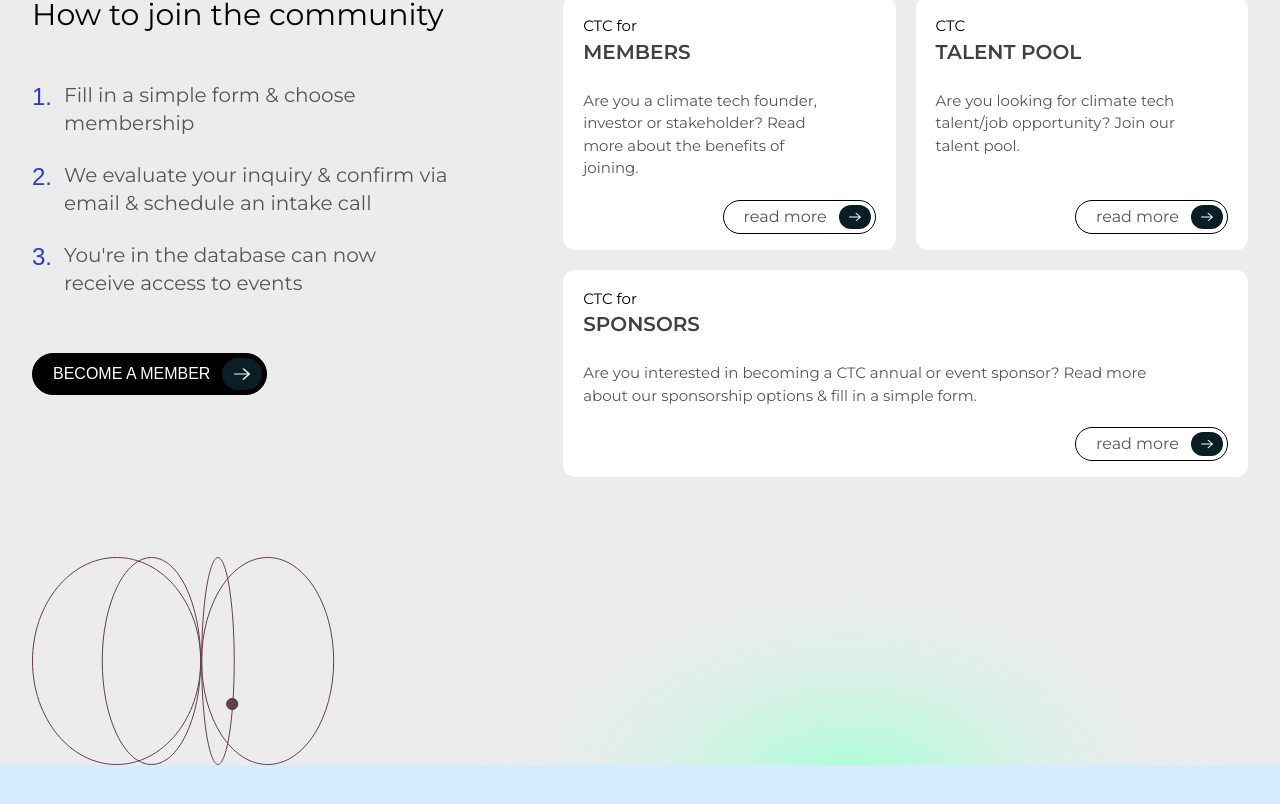
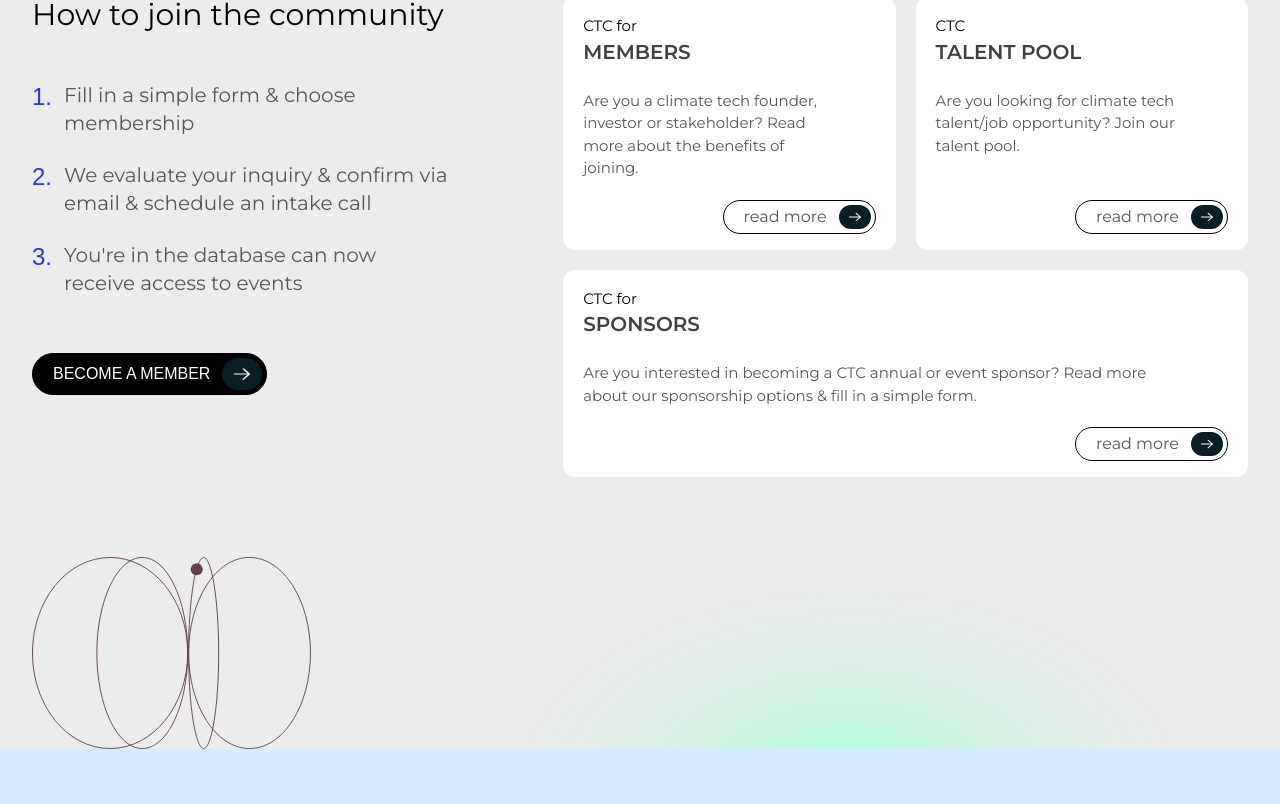
Before and after one commit to ravdz/ctc-lp, a Next.js app: page / in a window 1280 px wide. Shown: the part 2885-3689 px from the top of the page. Built offline with nearby package versions, Linux system fonts and the light colour scheme; a web font is replaced by a local one.

Commit message:
Animate multiple circles

```diff
--- a/src/components/atoms/AnimatedMultipleCircles.tsx
+++ b/src/components/atoms/AnimatedMultipleCircles.tsx
@@ -10,8 +10,7 @@ type Props = {
 };
 
 export const AnimatedMultipleCircles = ({ className = "" }: Props) => {
-	const circle1Ref = useRef<SVGPathElement>(null);
-	const circle2Ref = useRef<SVGPathElement>(null);
+	const circleRef = useRef<SVGPathElement>(null);
 	const orbitingObject1Ref = useRef<HTMLDivElement>(null);
 
 	const updateOrbitalObject = (
@@ -39,37 +38,24 @@ export const AnimatedMultipleCircles = ({ className = "" }: Props) => {
 	};
 
 	useAnimationFrame((time) => {
-		updateOrbitalObject(time, circle1Ref.current, orbitingObject1Ref.current, "clockwise", 1500);
+		updateOrbitalObject(time, circleRef.current, orbitingObject1Ref.current, "clockwise", 1500);
 	});
 
-	// useEffect(() => {
-	// 	const updatePosition = () => {
-	// 		if (circle1Ref.current && orbitingObject1Ref.current) {
-	// 			const rect = circle1Ref.current.getBoundingClientRect();
-	// 			orbitingObject1Ref.current.style.left = `${rect.left}px`;
-	// 			orbitingObject1Ref.current.style.top = `${rect.top}px`;
-	// 		}
-	// 	};
-
-	// 	updatePosition();
-	// 	window.addEventListener("resize", updatePosition);
-	// 	return () => window.removeEventListener("resize", updatePosition);
-	// }, []);
 	return (
+		<div className={twMerge("relative w-fit", className)}>
 			<svg
-			className={twMerge("relative h-auto w-full", className)}
+				className="h-full"
 				viewBox="0 0 303 208"
 				preserveAspectRatio="xMidYMid meet"
 				fill="none"
 				xmlns="http://www.w3.org/2000/svg"
 			>
 				<path
-				ref={circle1Ref}
 					d="M168.667 103.996C168.667 132.657 163.113 158.58 154.155 177.32C145.179 196.095 132.876 207.496 119.451 207.496C106.025 207.496 93.7228 196.095 84.7471 177.32C75.7889 158.58 70.2344 132.657 70.2344 103.996C70.2344 75.3351 75.7889 49.4119 84.7471 30.6726C93.7228 11.8967 106.025 0.496094 119.451 0.496094C132.876 0.496094 145.179 11.8967 154.155 30.6726C163.113 49.4119 168.667 75.3351 168.667 103.996Z"
 					stroke="#624049"
 				/>
 				<path
-				ref={circle2Ref}
+					ref={circleRef}
 					d="M169.667 103.996C169.667 132.697 171.545 158.669 174.578 177.456C176.095 186.853 177.897 194.429 179.888 199.645C180.884 202.256 181.916 204.245 182.964 205.574C184.018 206.91 185.021 207.496 185.955 207.496C186.888 207.496 187.891 206.91 188.945 205.574C189.993 204.245 191.026 202.256 192.022 199.645C194.013 194.429 195.815 186.853 197.332 177.456C200.364 158.669 202.242 132.697 202.242 103.996C202.242 75.2955 200.364 49.3234 197.332 30.5367C195.815 21.1393 194.013 13.563 192.022 8.3472C191.026 5.73664 189.993 3.74685 188.945 2.41867C187.891 1.0823 186.888 0.496094 185.955 0.496094C185.021 0.496094 184.018 1.0823 182.964 2.41867C181.916 3.74685 180.884 5.73664 179.888 8.3472C177.897 13.563 176.095 21.1393 174.578 30.5367C171.545 49.3234 169.667 75.2955 169.667 103.996Z"
 					stroke="#624049"
 				/>
@@ -81,9 +67,11 @@ export const AnimatedMultipleCircles = ({ className = "" }: Props) => {
 					d="M168.665 103.996C168.665 161.259 130.929 207.496 84.5827 207.496C38.2367 207.496 0.5 161.259 0.5 103.996C0.5 46.7331 38.2367 0.496094 84.5827 0.496094C130.929 0.496094 168.665 46.7331 168.665 103.996Z"
 					stroke="#624049"
 				/>
-			{/* <div className="absolute left-[23%] top-0 opacity-0" ref={orbitingObject1Ref}>
-				<Star className="w-5" />
-			</div> */}
 			</svg>
+			<div
+				className="absolute left-[56%] top-0 h-2 w-2 rounded-full bg-brown-600 opacity-0 md:h-3 md:w-3"
+				ref={orbitingObject1Ref}
+			></div>
+		</div>
 	);
 };
--- a/src/components/organisms/FeatureSection.tsx
+++ b/src/components/organisms/FeatureSection.tsx
@@ -66,7 +66,7 @@ export const FeatureSection = () => {
 						</div>
 					</div>
 					<div className="relative flex flex-col justify-end">
-						<ul className="relative z-20 mb-10 flex flex-col items-stretch justify-start gap-7 sm:grid sm:grid-cols-2 lg:flex">
+						<ul className="relative z-20 mb-10 grid grid-cols-1 gap-7 sm:grid-cols-2 lg:flex">
 							{features.map(({ id, title, description, items, url }) => (
 								<FeatureItem
 									key={id}
@@ -77,7 +77,7 @@ export const FeatureSection = () => {
 								/>
 							))}
 						</ul>
-						<PinkGradient className="absolute left-1/2 top-1/2 z-0 w-[150%] -translate-x-1/2 -translate-y-1/2" />
+						<PinkGradient className="absolute left-1/2 top-1/2 -z-10 w-[150%] -translate-x-1/2 -translate-y-1/2" />
 						<AnimatedCircle className="absolute left-1/2 top-full z-10 w-64 -translate-x-1/2 -translate-y-1/2 rotate-12 md:w-76" />
 					</div>
 				</div>
--- a/src/components/organisms/Footer.tsx
+++ b/src/components/organisms/Footer.tsx
@@ -3,7 +3,7 @@ import { Container } from "@/components/atoms/Container";
 import { LogoIcon } from "@/svg/LogoIcon";
 import { Heading } from "@/components/atoms/Heading";
 import { Text } from "@/components/atoms/Text";
-import { MultipleCircles } from "@/svg/MultipleCircles";
+import { AnimatedMultipleCircles } from "@/components/atoms/AnimatedMultipleCircles";
 import { SmileyFace } from "@/svg/SmileyFace";
 import { GreenGradient } from "@/svg/GreenGradient";
 export const Footer = () => {
@@ -75,7 +75,7 @@ export const Footer = () => {
 	return (
 		<footer className="relative">
 			<Container className="relative">
-				<MultipleCircles className="relative z-10 h-32 md:h-auto" />
+				<AnimatedMultipleCircles className="relative z-10 h-32 md:h-48" />
 			</Container>
 			<Container className="absolute left-0 top-0 -z-10 h-full w-full">
 				<GreenGradient className="z-0 ml-auto hidden w-2/3 md:block lg:-translate-y-[10%]" />
--- a/src/svg/MultipleCircles.tsx
+++ /dev/null
@@ -1,28 +0,0 @@
-export const MultipleCircles = ({ className }: { className?: string }) => (
-	<svg
-		className={className}
-		width={303}
-		height={208}
-		viewBox="0 0 303 208"
-		fill="none"
-		xmlns="http://www.w3.org/2000/svg"
-	>
-		<path
-			d="M168.667 103.996C168.667 132.657 163.113 158.58 154.155 177.32C145.179 196.095 132.876 207.496 119.451 207.496C106.025 207.496 93.7228 196.095 84.7471 177.32C75.7889 158.58 70.2344 132.657 70.2344 103.996C70.2344 75.3351 75.7889 49.4119 84.7471 30.6726C93.7228 11.8967 106.025 0.496094 119.451 0.496094C132.876 0.496094 145.179 11.8967 154.155 30.6726C163.113 49.4119 168.667 75.3351 168.667 103.996Z"
-			stroke="#624049"
-		/>
-		<circle cx="200.22" cy="146.987" r="5.64173" fill="#624049" stroke="#624049" />
-		<path
-			d="M169.667 103.996C169.667 132.697 171.545 158.669 174.578 177.456C176.095 186.853 177.897 194.429 179.888 199.645C180.884 202.256 181.916 204.245 182.964 205.574C184.018 206.91 185.021 207.496 185.955 207.496C186.888 207.496 187.891 206.91 188.945 205.574C189.993 204.245 191.026 202.256 192.022 199.645C194.013 194.429 195.815 186.853 197.332 177.456C200.364 158.669 202.242 132.697 202.242 103.996C202.242 75.2955 200.364 49.3234 197.332 30.5367C195.815 21.1393 194.013 13.563 192.022 8.3472C191.026 5.73664 189.993 3.74685 188.945 2.41867C187.891 1.0823 186.888 0.496094 185.955 0.496094C185.021 0.496094 184.018 1.0823 182.964 2.41867C181.916 3.74685 180.884 5.73664 179.888 8.3472C177.897 13.563 176.095 21.1393 174.578 30.5367C171.545 49.3234 169.667 75.2955 169.667 103.996Z"
-			stroke="#624049"
-		/>
-		<path
-			d="M169.664 103.996C169.664 132.634 177.088 158.537 189.064 177.266C201.043 196 217.532 207.496 235.668 207.496C253.803 207.496 270.292 196 282.272 177.266C294.248 158.537 301.672 132.634 301.672 103.996C301.672 75.3582 294.248 49.4548 282.272 30.7264C270.292 11.9923 253.803 0.496094 235.668 0.496094C217.532 0.496094 201.043 11.9923 189.064 30.7264C177.088 49.4548 169.664 75.3582 169.664 103.996Z"
-			stroke="#624049"
-		/>
-		<path
-			d="M168.665 103.996C168.665 161.259 130.929 207.496 84.5827 207.496C38.2367 207.496 0.5 161.259 0.5 103.996C0.5 46.7331 38.2367 0.496094 84.5827 0.496094C130.929 0.496094 168.665 46.7331 168.665 103.996Z"
-			stroke="#624049"
-		/>
-	</svg>
-);
```
Lines whose indentation alone changed are shown as unchanged.
